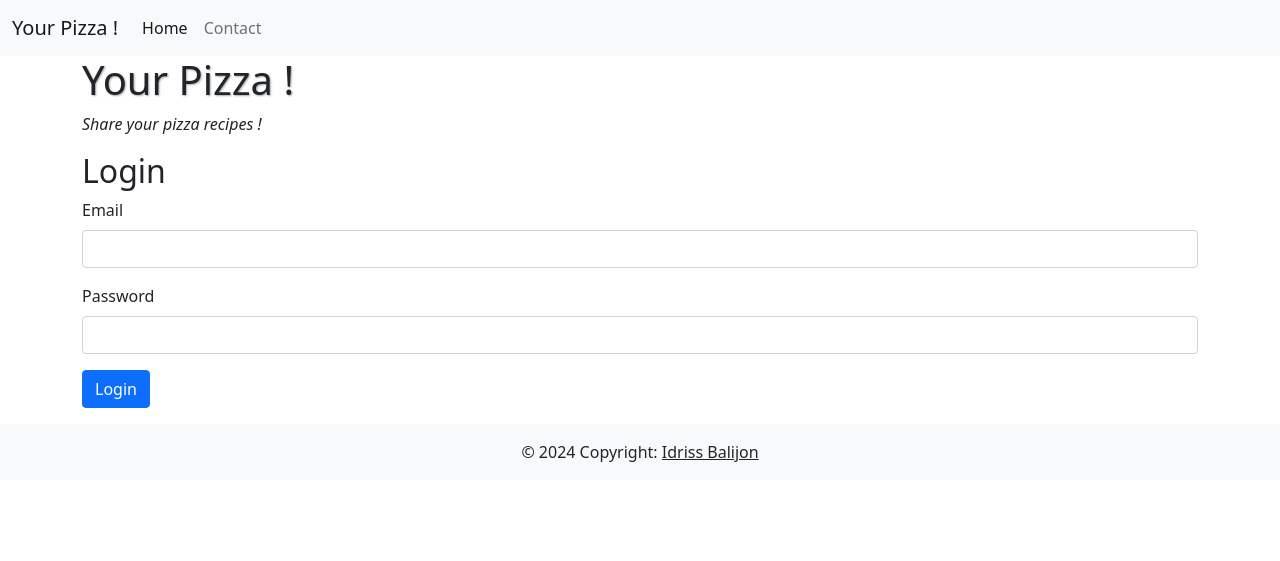
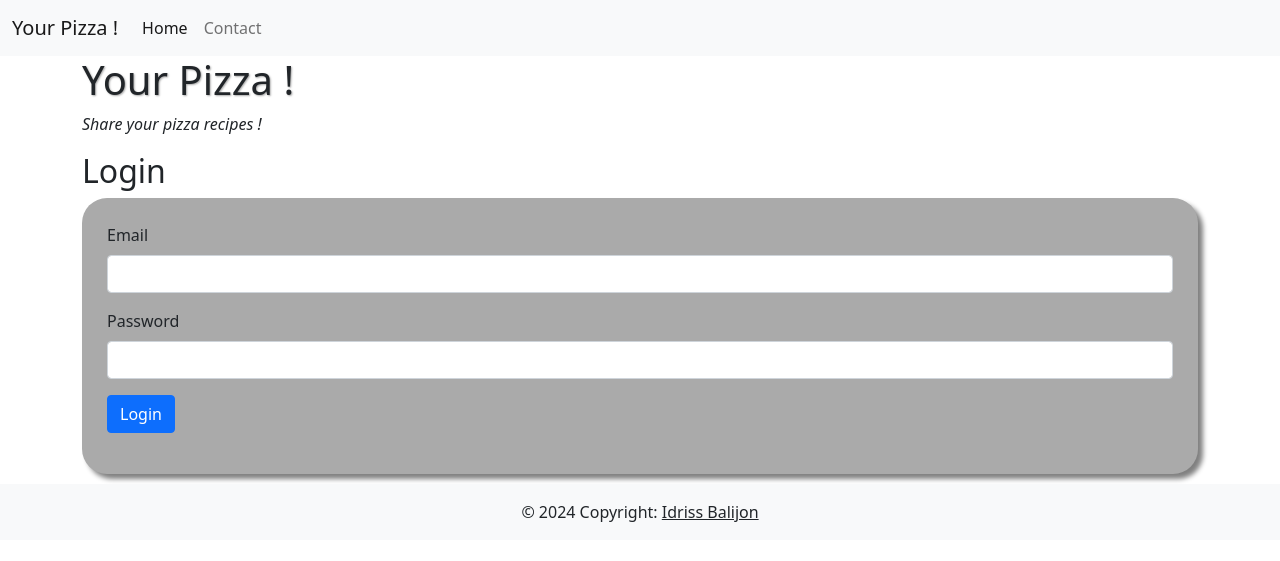
Before and after one commit to Balidriss/Your-Pizza-Recipes---PHP-training, a PHP site: page / in a window 1280 px wide. Shown: the top 561 px of the page. Run offline with PHP 8.4, Linux system fonts and the light colour scheme.

Commit message:
styling form

```diff
--- a/style/style.css
+++ b/style/style.css
@@ -7,6 +7,17 @@ article {
     border: 3px black solid;
     margin: 10px 0;
     max-width: 500px;
+}
+
+form {
+    padding: 25px;
+    background-color: #aaa;
+    border-radius: 25px;
+    box-shadow: 5px 5px 5px gray;
+}
+
+section {
+    margin: 10px 0;
 }
 
 #section-recipes {
```
